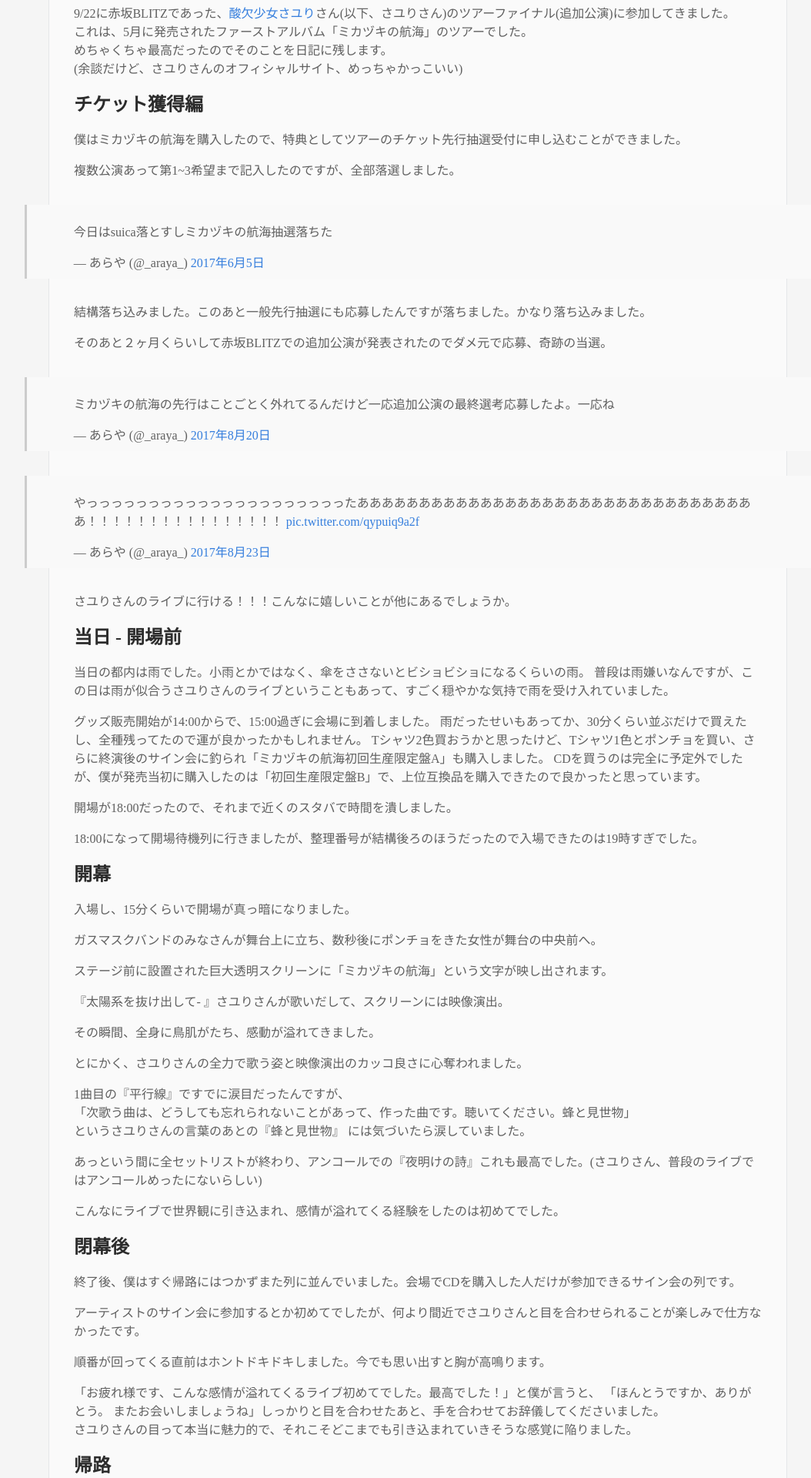
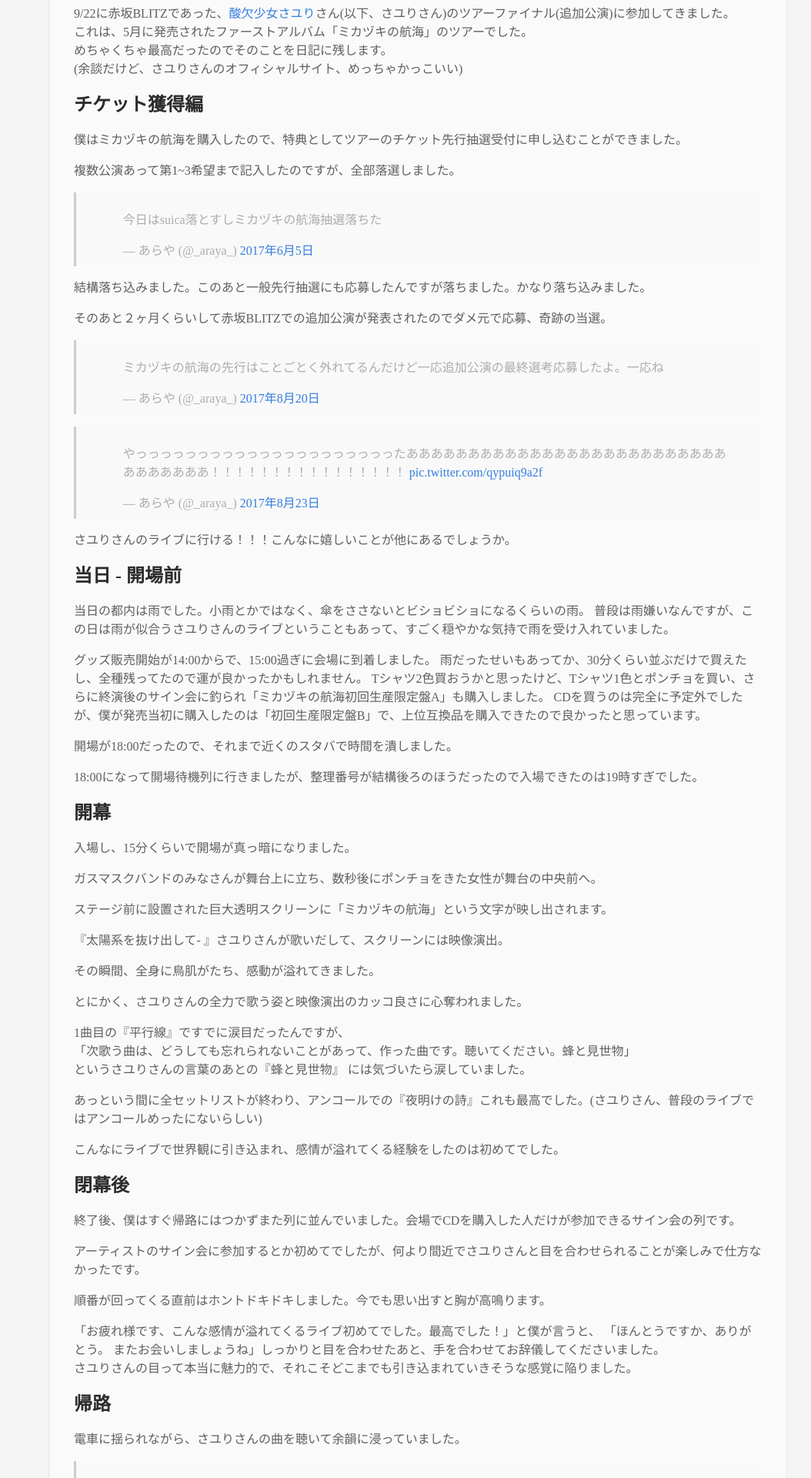
Before and after one commit to arayaryoma/reservoir.allajah.com, a Jekyll site: the page built from _posts/2017-09-25-sayuri-tour-final.markdown, in a window 1280 px wide. Shown: the part 464-2384 px from the top of the page at 77% size, without its empty margins (97-1151 px from the left). Built offline with Jekyll 4.4.1, drawn with Linux system fonts in a browser that asks for light colours; nearby versions of some CDN libraries; comment, search, counter and statistics services are not loaded.

Commit message:
:art: Fix blockquote style

```diff
--- a/_sass/_style.scss
+++ b/_sass/_style.scss
@@ -128,8 +128,9 @@ h2 {
   }
 
   & > blockquote {
-    padding: 0.5rem 4rem;
-    margin: 2em -4rem;
+    color: lighten($main-text-color, 30%);
+    padding: 0.5em 2em;
+    margin: 1em 0;
   }
 
   & > hr {
```
